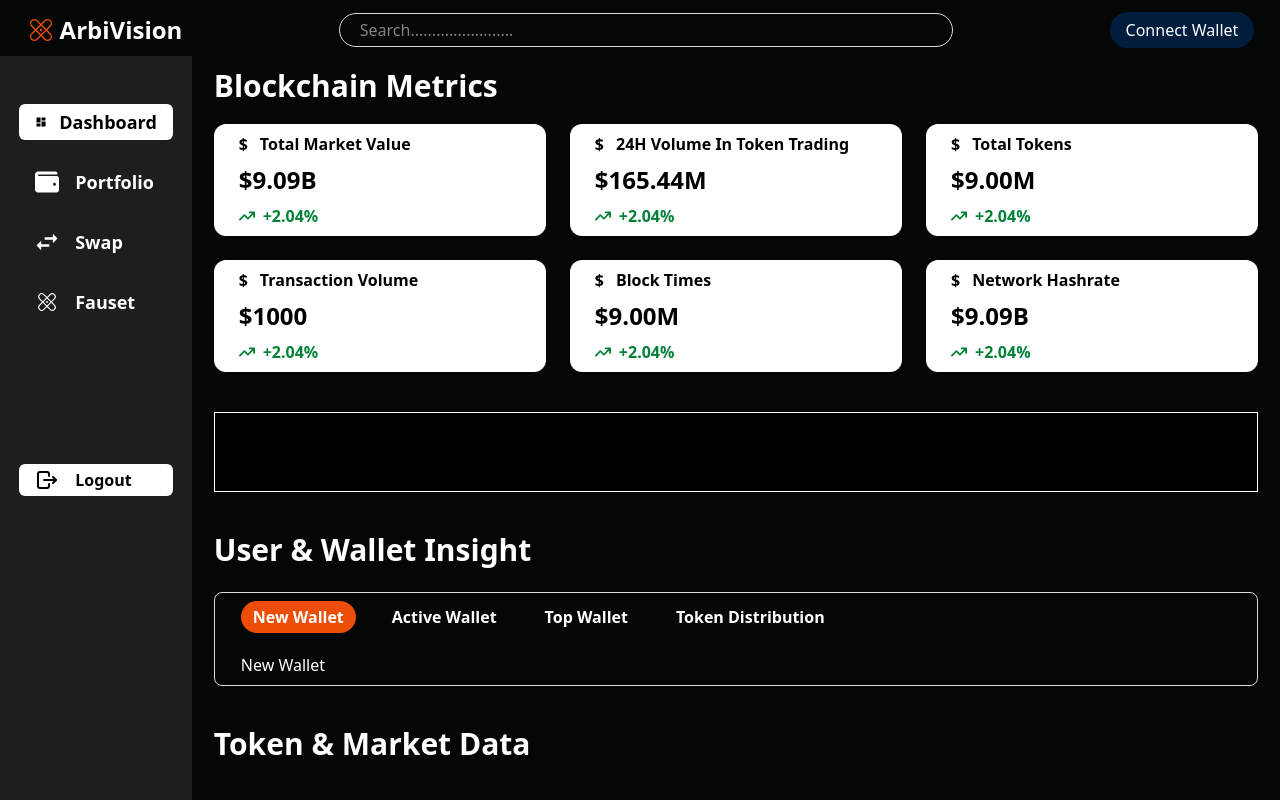
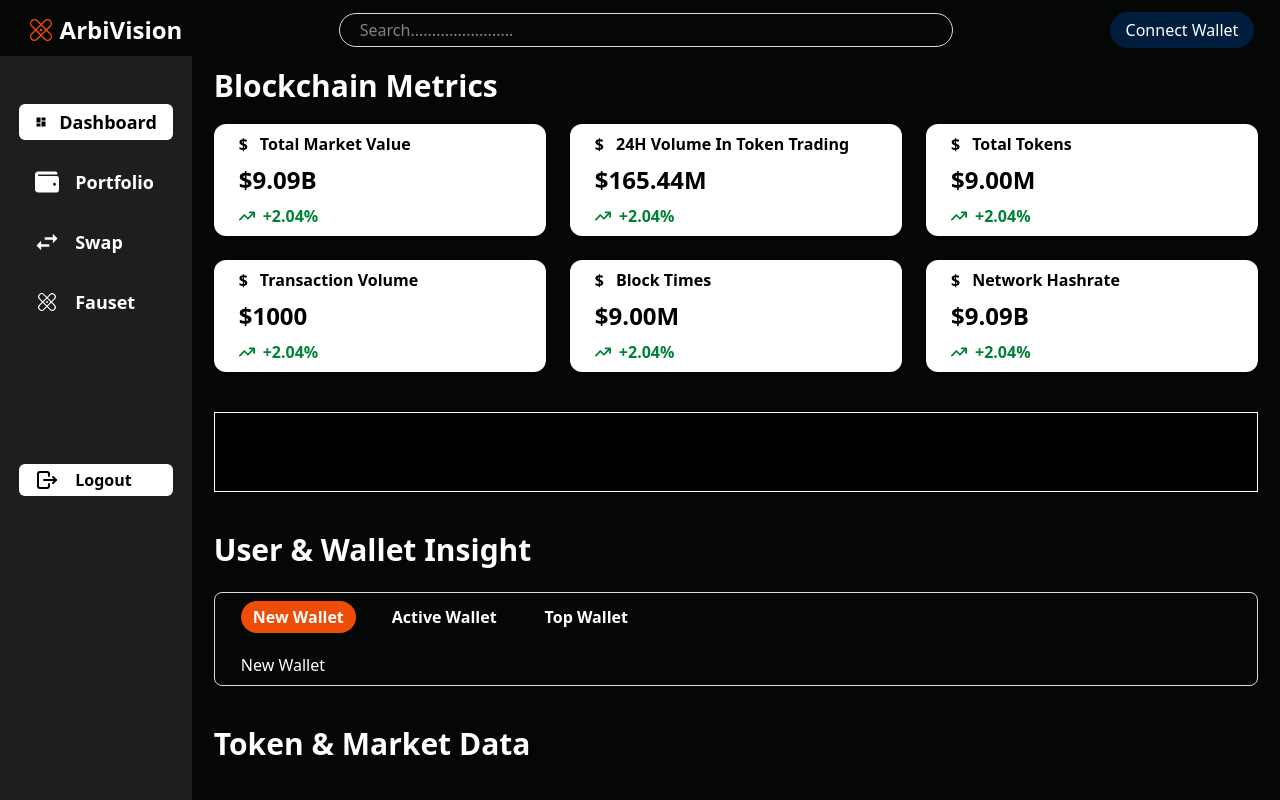
Before and after one commit to PythoSalaf/ArbiVision, a React (Vite) app: page /dashboard in a window 1280 px wide. Built offline with nearby package versions, Linux system fonts and the light colour scheme.

Commit message:
latest commit

```diff
--- a/src/pages/Dashboard.jsx
+++ b/src/pages/Dashboard.jsx
@@ -75,12 +75,7 @@ const Dashboard = () => {
         <div className="w-full border border-[#dadada] rounded-lg py-2 mt-6">
           <div className="w-[95%] mx-auto">
             <div className="w-full flex items-center gap-x-6">
-              {[
-                "new wallet",
-                "active wallet",
-                "top wallet",
-                "token distribution",
-              ].map((tab) => (
+              {["new wallet", "active wallet", "top wallet"].map((tab) => (
                 <button
                   key={tab}
                   onClick={() => setActiveTab(tab)}
@@ -102,9 +97,6 @@ const Dashboard = () => {
               {activeTab === "top wallet" && (
                 <div className="">Top Wallets</div>
               )}
-              {activeTab === "token distribution" && (
-                <div className="">Token Distribution</div>
-              )}
             </div>
           </div>
         </div>
```
